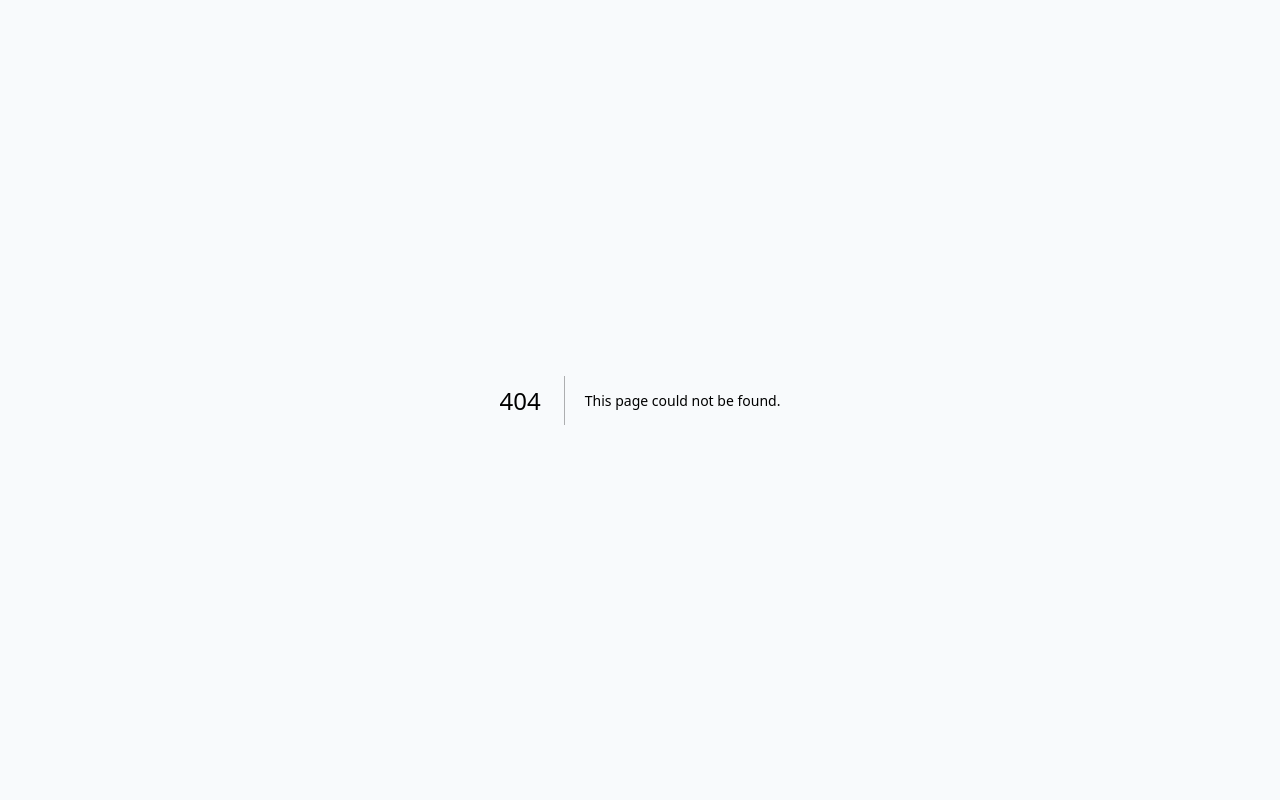
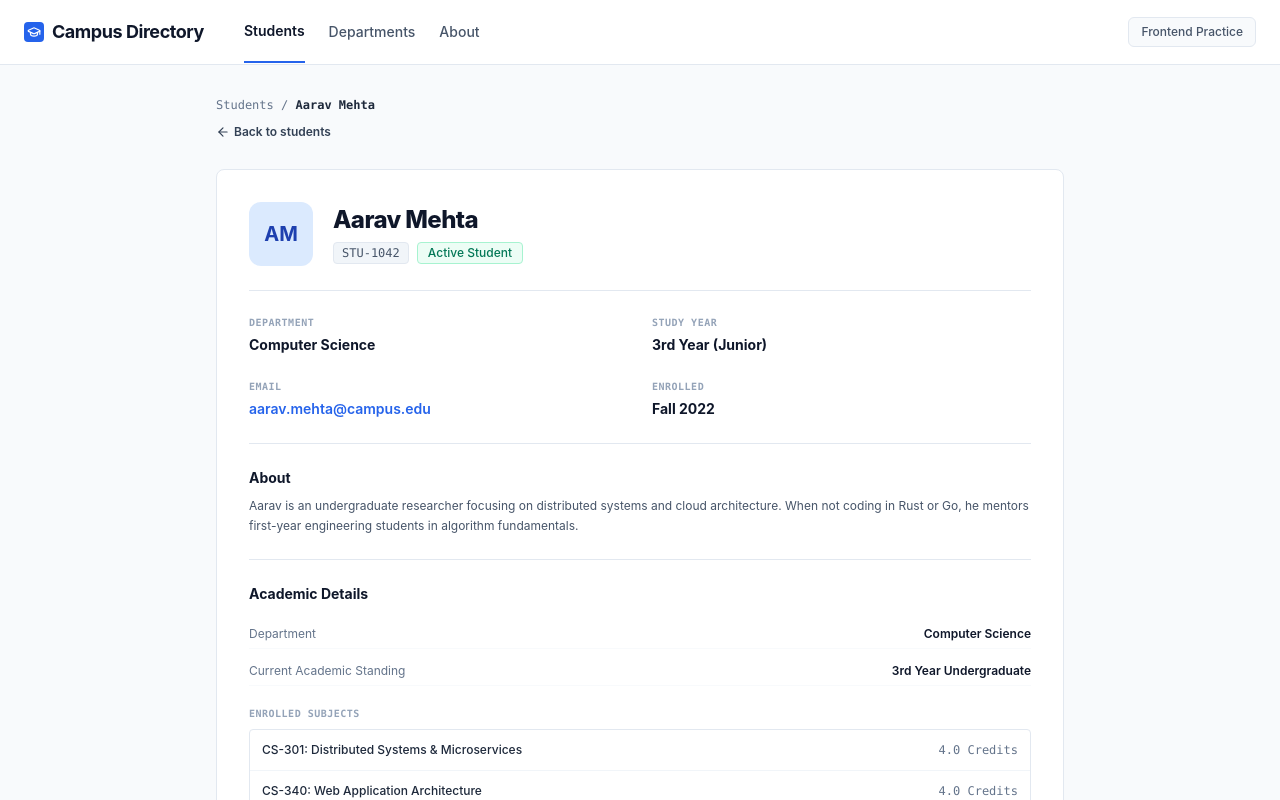
Before and after one commit to dhyeyptl10/Assignment-Submission-, a Next.js app: page /campus/students/aarav-mehta in a window 1280 px wide. Before the commit this address had no page. Shown: the top 800 px of the page. Built offline with nearby package versions, Linux system fonts and the light colour scheme.

Commit message:
feat(campus): implement dynamic student profile route [id] with course credits breakdown

```diff
--- /dev/null
+++ b/src/app/campus/students/[id]/page.tsx
@@ -0,0 +1,164 @@
+import Link from 'next/link';
+import { notFound } from 'next/navigation';
+import { STUDENTS } from '@/data/students';
+import { ArrowLeft } from 'lucide-react';
+
+interface StudentProfilePageProps {
+  params: {
+    id: string;
+  };
+}
+
+export function generateStaticParams() {
+  return STUDENTS.map((s) => ({
+    id: s.slug,
+  }));
+}
+
+export default function StudentProfilePage({ params }: StudentProfilePageProps) {
+  const student = STUDENTS.find(
+    (s) =>
+      s.slug.toLowerCase() === params.id.toLowerCase() ||
+      s.id.toLowerCase() === params.id.toLowerCase()
+  );
+
+  if (!student) {
+    notFound();
+  }
+
+  return (
+    <div className="max-w-4xl mx-auto px-6 py-8">
+      {/* Breadcrumb & Back */}
+      <div className="mb-6">
+        <div className="text-xs text-slate-500 font-mono mb-2">
+          <Link href="/campus/students" className="hover:text-slate-800 transition-colors">
+            Students
+          </Link>{' '}
+          / <span className="text-slate-800 font-semibold">{student.name}</span>
+        </div>
+
+        <Link
+          href="/campus/students"
+          className="inline-flex items-center space-x-1 text-xs font-semibold text-slate-700 hover:text-blue-600 transition-colors"
+        >
+          <ArrowLeft className="w-3.5 h-3.5" />
+          <span>Back to students</span>
+        </Link>
+      </div>
+
+      {/* Main Profile Card */}
+      <div className="bg-white border border-slate-200 rounded-lg p-8 mb-6 shadow-xs">
+        {/* Header with Avatar and ID */}
+        <div className="flex items-center space-x-5 pb-6 border-b border-slate-200 mb-6">
+          <div
+            className="w-16 h-16 rounded-xl flex items-center justify-center font-bold text-xl"
+            style={{
+              backgroundColor: student.avatarBg || '#dbeafe',
+              color: student.avatarColor || '#1e40af',
+            }}
+          >
+            {student.initials}
+          </div>
+
+          <div>
+            <h1 className="text-2xl font-extrabold text-slate-900 tracking-tight mb-1.5">
+              {student.name}
+            </h1>
+            <div className="flex items-center space-x-2 text-xs">
+              <span className="font-mono bg-slate-100 text-slate-600 border border-slate-200 px-2 py-0.5 rounded font-medium">
+                {student.id}
+              </span>
+              <span className="bg-emerald-50 text-emerald-700 border border-emerald-200 px-2.5 py-0.5 rounded font-medium">
+                {student.status}
+              </span>
+            </div>
+          </div>
+        </div>
+
+        {/* 4-Field Info Grid */}
+        <div className="grid grid-cols-1 sm:grid-cols-2 gap-6 pb-6 border-b border-slate-200 mb-6 text-xs">
+          <div>
+            <div className="font-mono text-[10px] text-slate-400 uppercase font-semibold mb-1 tracking-wider">
+              Department
+            </div>
+            <Link
+              href={`/campus/departments/${student.departmentSlug}/${student.specializationSlug}`}
+              className="text-sm font-bold text-slate-900 hover:text-blue-600 transition-colors"
+            >
+              {student.department}
+            </Link>
+          </div>
+
+          <div>
+            <div className="font-mono text-[10px] text-slate-400 uppercase font-semibold mb-1 tracking-wider">
+              Study Year
+            </div>
+            <div className="text-sm font-bold text-slate-900">{student.year}</div>
+          </div>
+
+          <div>
+            <div className="font-mono text-[10px] text-slate-400 uppercase font-semibold mb-1 tracking-wider">
+              Email
+            </div>
+            <a
+              href={`mailto:${student.email}`}
+              className="text-sm font-semibold text-blue-600 hover:underline"
+            >
+              {student.email}
+            </a>
+          </div>
+
+          <div>
+            <div className="font-mono text-[10px] text-slate-400 uppercase font-semibold mb-1 tracking-wider">
+              Enrolled
+            </div>
+            <div className="text-sm font-bold text-slate-900">{student.enrolled}</div>
+          </div>
+        </div>
+
+        {/* About Section */}
+        <div className="pb-6 border-b border-slate-200 mb-6">
+          <h2 className="text-sm font-bold text-slate-900 mb-2">About</h2>
+          <p className="text-xs text-slate-600 leading-relaxed">{student.about}</p>
+        </div>
+
+        {/* Academic Details & Enrolled Subjects */}
+        <div>
+          <h2 className="text-sm font-bold text-slate-900 mb-4">Academic Details</h2>
+
+          <div className="space-y-2 mb-5 text-xs">
+            <div className="flex justify-between py-1.5 border-b border-slate-50 text-slate-500">
+              <span>Department</span>
+              <span className="font-semibold text-slate-900">{student.department}</span>
+            </div>
+            <div className="flex justify-between py-1.5 border-b border-slate-50 text-slate-500">
+              <span>Current Academic Standing</span>
+              <span className="font-semibold text-slate-900">{student.academicStanding}</span>
+            </div>
+          </div>
+
+          <div className="font-mono text-[10px] text-slate-400 uppercase font-bold tracking-wider mb-2">
+            Enrolled Subjects
+          </div>
+
+          <div className="border border-slate-200 rounded divide-y divide-slate-100 text-xs">
+            {student.enrolledSubjects.map((subject) => (
+              <div key={subject.code} className="p-3 flex items-center justify-between">
+                <span className="font-medium text-slate-800">
+                  {subject.code}: {subject.name}
+                </span>
+                <span className="font-mono text-slate-500">{subject.credits.toFixed(1)} Credits</span>
+              </div>
+            ))}
+          </div>
+        </div>
+      </div>
+
+      {/* Footer System Record */}
+      <div className="flex items-center justify-between text-[11px] font-mono text-slate-400 px-2">
+        <div>System Record ID: 0948-{student.initials}</div>
+        <div>Last validated: Oct 24, 2024</div>
+      </div>
+    </div>
+  );
+}
```
